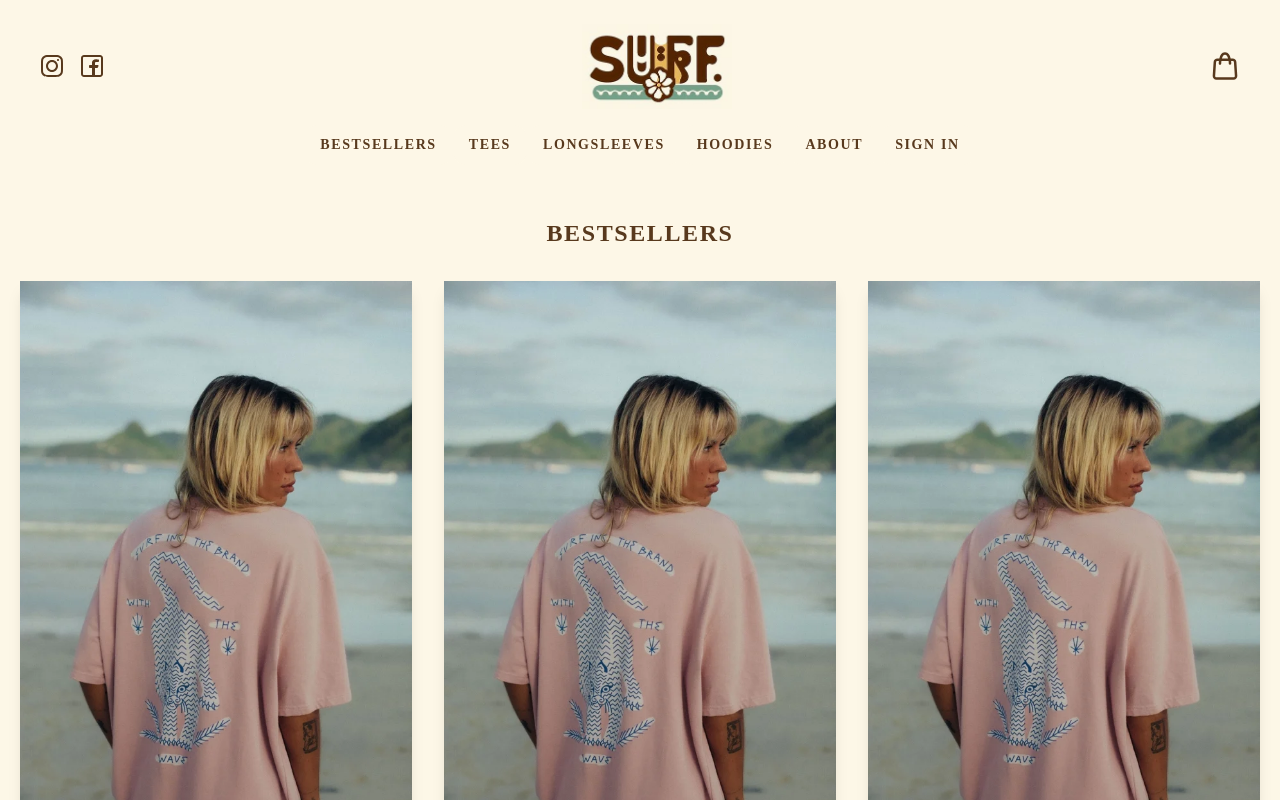
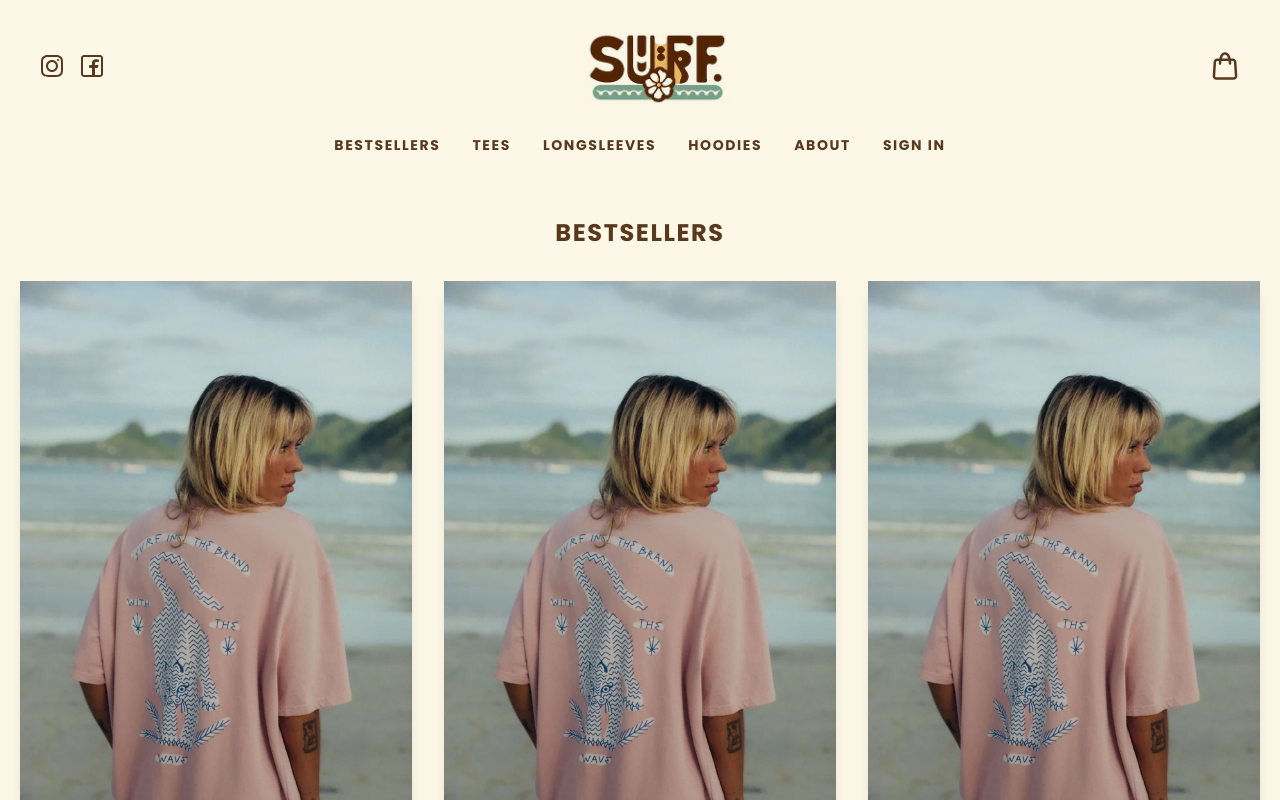
Before and after one commit to nstelmach/next-js-surf-shop, a Next.js app: page / in a window 1280 px wide. Shown: the top 800 px of the page. Built offline with nearby package versions, Linux system fonts and the light colour scheme.

Commit message:
Add other

```diff
--- a/tailwind.config.ts
+++ b/tailwind.config.ts
@@ -1,5 +1,6 @@
-import type { Config } from "tailwindcss";
-const { fontFamily } = require("tailwindcss/defaultTheme");
+import type {Config} from "tailwindcss";
+
+const {fontFamily} = require("tailwindcss/defaultTheme");
 
 const config = {
     darkMode: ["class"],
@@ -20,7 +21,7 @@ const config = {
         },
         extend: {
             fontFamily: {
-        sans: ["var(--font-sans)", ...fontFamily.sans],
+                poppins: ["var(--font-poppins)", ...fontFamily.sans],
             },
             colors: {
                 border: "hsl(var(--border))",
@@ -64,21 +65,24 @@ const config = {
             },
             keyframes: {
                 "accordion-down": {
-          from: { height: "0" },
-          to: { height: "var(--radix-accordion-content-height)" },
+                    from: {height: "0"},
+                    to: {height: "var(--radix-accordion-content-height)"},
                 },
                 "accordion-up": {
-          from: { height: "var(--radix-accordion-content-height)" },
-          to: { height: "0" },
+                    from: {height: "var(--radix-accordion-content-height)"},
+                    to: {height: "0"},
                 },
             },
             animation: {
                 "accordion-down": "accordion-down 0.2s ease-out",
                 "accordion-up": "accordion-up 0.2s ease-out",
             },
+            flexGrow: {
+                2: '2'
+            }
         },
     },
-  plugins: [require("tailwindcss-animate")],
+    plugins: [require("tailwindcss-animate"), require('@tailwindcss/typography')],
 } satisfies Config;
 
 export default config;
```
Also changed, not shown: package.json (+14 -2 lines), 1 other file (tests, documents, lock files or other folders). Lines whose indentation alone changed are shown as unchanged.
